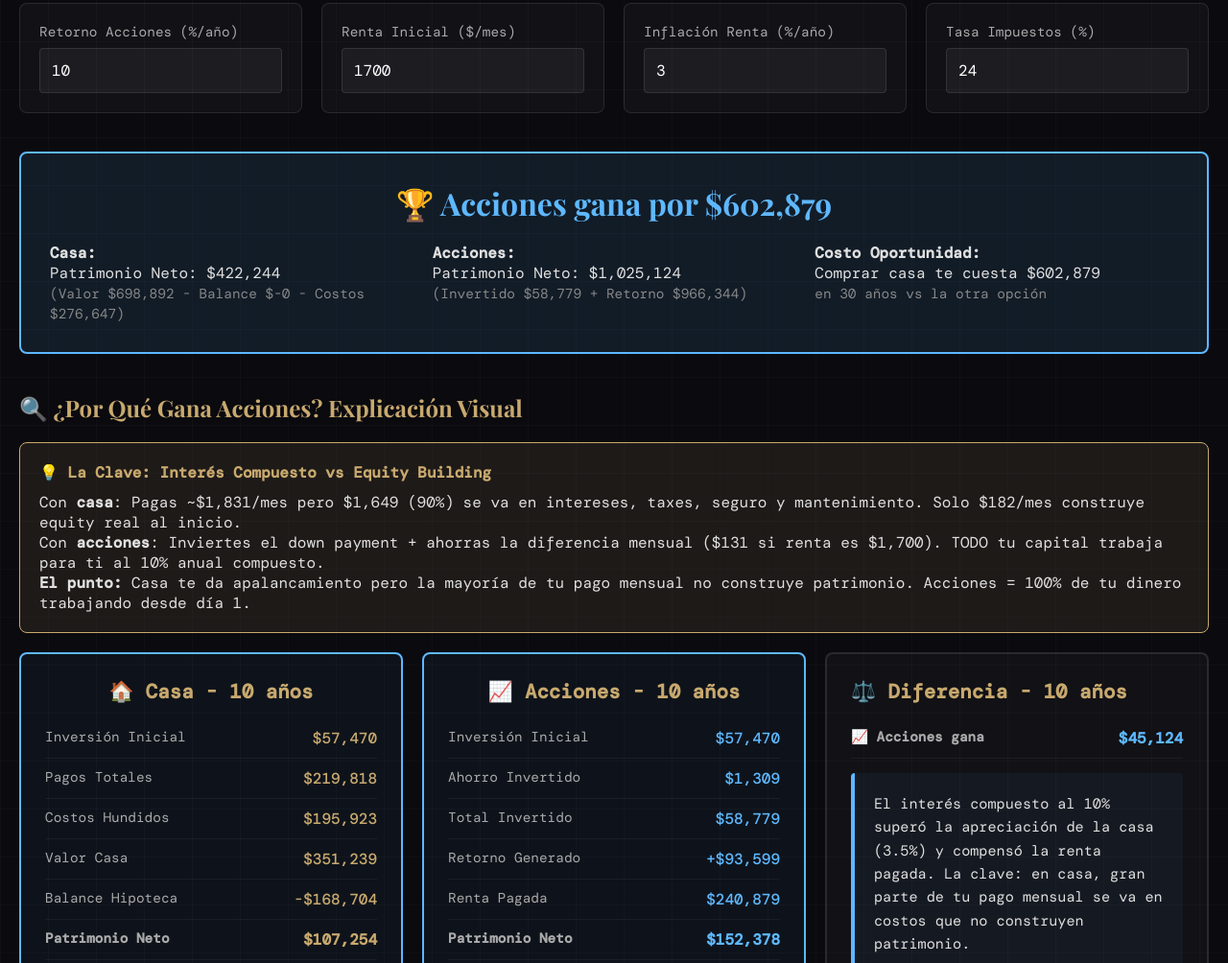
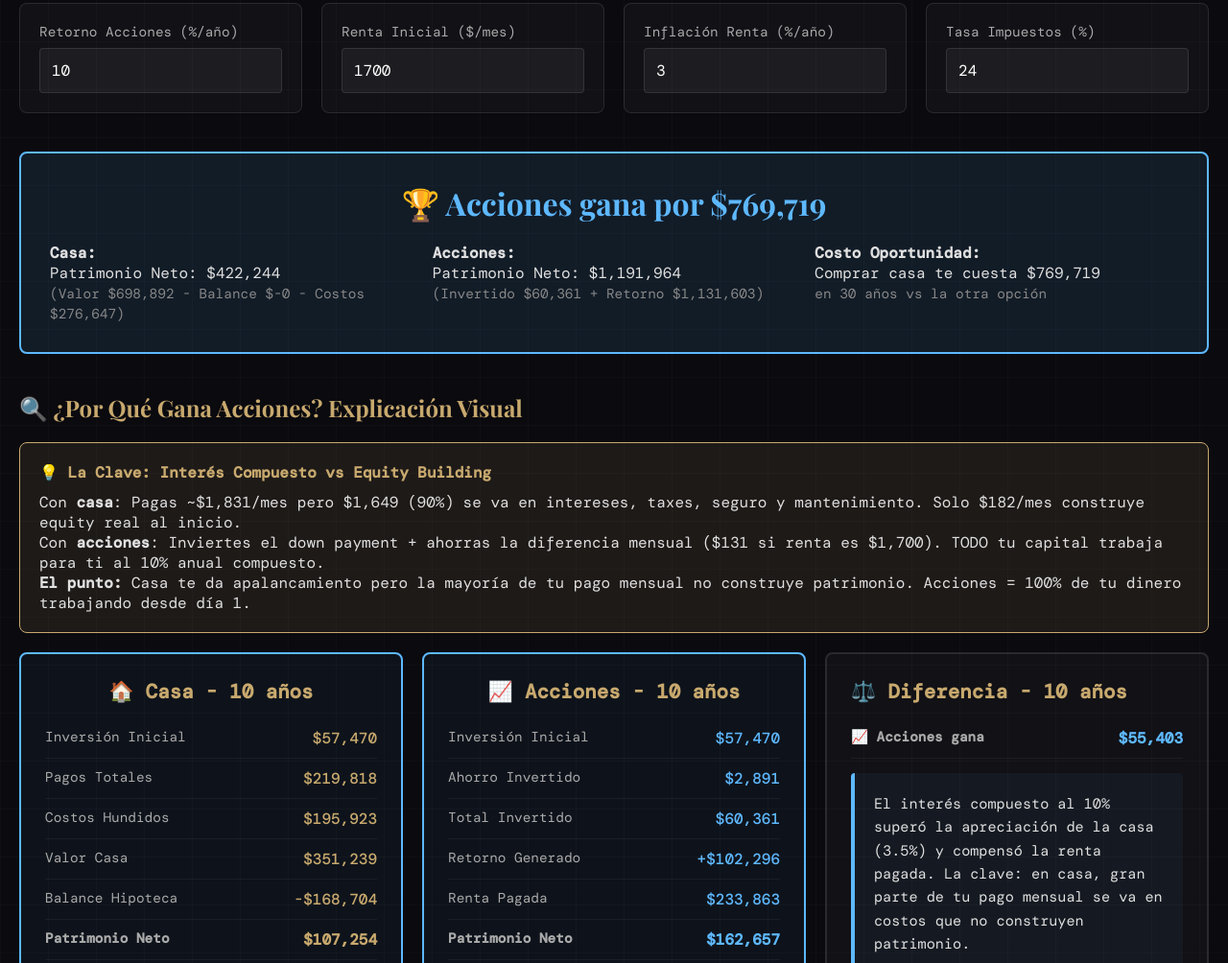
Before and after one commit to lalocripto/analisis-casa-acciones, a plain HTML site: page index.html in a window 1280 px wide. Shown: the part 557-1561 px from the top of the page at 96% size. Drawn offline with nearby package versions, Linux system fonts and the light colour scheme; a web font is replaced by a local one.

Commit message:
fix: cálculo correcto de ahorro mensual invertido
PROBLEMA:
- Mostraba ',309 ahorro invertido' sin explicar por qué es bajo
- Cálculo era anual, debía ser mes a mes
- No mostraba cuándo la renta supera el pago de casa

SOLUCIÓN:
- Cálculo mes a mes con retorno compuesto mensual
- Nueva variable 'totalAhorroInvertido' explícita
- Muestra cuántos meses se pudo ahorrar antes de que renta > pago casa
- Con defaults: solo 42 meses de ahorro (3.5 años)
- Después año 4, renta (,858) > pago casa (,831) = 0 ahorro

Ejemplo 30 años:
- Ahorro invertido: ,462 (solo primeros 42 meses)
- Inversión inicial: ,470
- Total invertido: ,932
- Portafolio final: K (interés compuesto hace la magia)

```diff
--- a/index.html
+++ b/index.html
@@ -648,39 +648,43 @@
         function calcularAcciones(down, closingCosts, pagoMensualCasa, rentaInicial, inflacionRenta, retornoAnual, anos) {
             // Inversión inicial = down payment que no gastaste + closing costs ahorrados
             let valorPortafolio = down + closingCosts;
-
-            // Ahorro mensual = diferencia entre pago casa y renta
-            let rentaMensual = rentaInicial;
             let totalRentaPagada = 0;
             let totalInvertido = down + closingCosts;
+            let totalAhorroInvertido = 0;
 
-            for (let ano = 1; ano <= anos; ano++) {
-                // Actualizar renta por inflación
-                rentaMensual = rentaInicial * Math.pow(1 + inflacionRenta / 100, ano);
+            // Calcular mes a mes para mayor precisión
+            const retornoMensual = retornoAnual / 100 / 12;
 
-                // Calcular ahorro mensual (si pago casa > renta, inviertes la diferencia)
+            for (let mes = 1; mes <= anos * 12; mes++) {
+                // Calcular año actual (para inflación de renta)
+                const anoActual = Math.floor((mes - 1) / 12);
+
+                // Renta del mes actual (con inflación anual compuesta)
+                const rentaMensual = rentaInicial * Math.pow(1 + inflacionRenta / 100, anoActual);
+
+                // Ahorro mensual = diferencia (solo si pago casa > renta)
                 const ahorroMensual = Math.max(0, pagoMensualCasa - rentaMensual);
 
-                // Invertir ahorro mensual
-                for (let mes = 1; mes <= 12; mes++) {
+                // Invertir ahorro si existe
+                if (ahorroMensual > 0) {
                     valorPortafolio += ahorroMensual;
                     totalInvertido += ahorroMensual;
+                    totalAhorroInvertido += ahorroMensual;
                 }
 
-                // Aplicar retorno anual
-                valorPortafolio *= (1 + retornoAnual / 100);
+                // Aplicar retorno mensual compuesto
+                valorPortafolio *= (1 + retornoMensual);
 
                 // Acumular renta pagada
-                totalRentaPagada += rentaMensual * 12;
+                totalRentaPagada += rentaMensual;
             }
 
-            // Patrimonio neto = valor portafolio (ya incluye inversión + retornos)
-            // NO restamos renta porque esa ya es un gasto consumido
             return {
                 valorFinal: valorPortafolio,
                 totalRentaPagada,
                 patrimonioNeto: valorPortafolio,
-                totalInvertido
+                totalInvertido,
+                totalAhorroInvertido
             };
         }
 
@@ -735,7 +739,7 @@
                     </div>
                     <div class="comparison-row">
                         <span class="comparison-label">Ahorro Invertido</span>
-                        <span class="comparison-value acciones">${formatCurrency(acc.totalInvertido - (down + closingCosts))}</span>
+                        <span class="comparison-value acciones">${formatCurrency(acc.totalAhorroInvertido)}</span>
                     </div>
                     <div class="comparison-row">
                         <span class="comparison-label">Total Invertido</span>
@@ -810,12 +814,20 @@
             // Acciones
             const acc30 = calcularAcciones(down, closingCostsTotal, pagoMensualTotal, renta, inflacionRenta, retorno, 30);
 
-            const ahorroMensualPromedio = pagoMensualTotal - renta;
+            // Calcular cuántos meses se pudo ahorrar
+            let mesesAhorro = 0;
+            for (let mes = 1; mes <= 30 * 12; mes++) {
+                const anoActual = Math.floor((mes - 1) / 12);
+                const rentaMes = renta * Math.pow(1 + inflacionRenta / 100, anoActual);
+                if (pagoMensualTotal > rentaMes) mesesAhorro++;
+                else break;
+            }
+
             document.getElementById('inversionTotal').textContent = formatCurrency(down + closingCostsTotal);
             document.getElementById('ahorroMensual').textContent =
-                ahorroMensualPromedio > 0
-                    ? `+ ${formatCurrency(ahorroMensualPromedio)}/mes promedio invertido`
-                    : `Renta inicial menor que pago casa`;
+                acc30.totalAhorroInvertido > 0
+                    ? `+ ${formatCurrency(acc30.totalAhorroInvertido)} ahorrados (${mesesAhorro} meses). Después renta > pago casa.`
+                    : `Renta inicial ya es mayor que pago casa`;
 
             document.getElementById('rentaTotal30').textContent = formatCurrency(acc30.totalRentaPagada);
             document.getElementById('acciones30').textContent = formatCurrency(acc30.patrimonioNeto);
```
